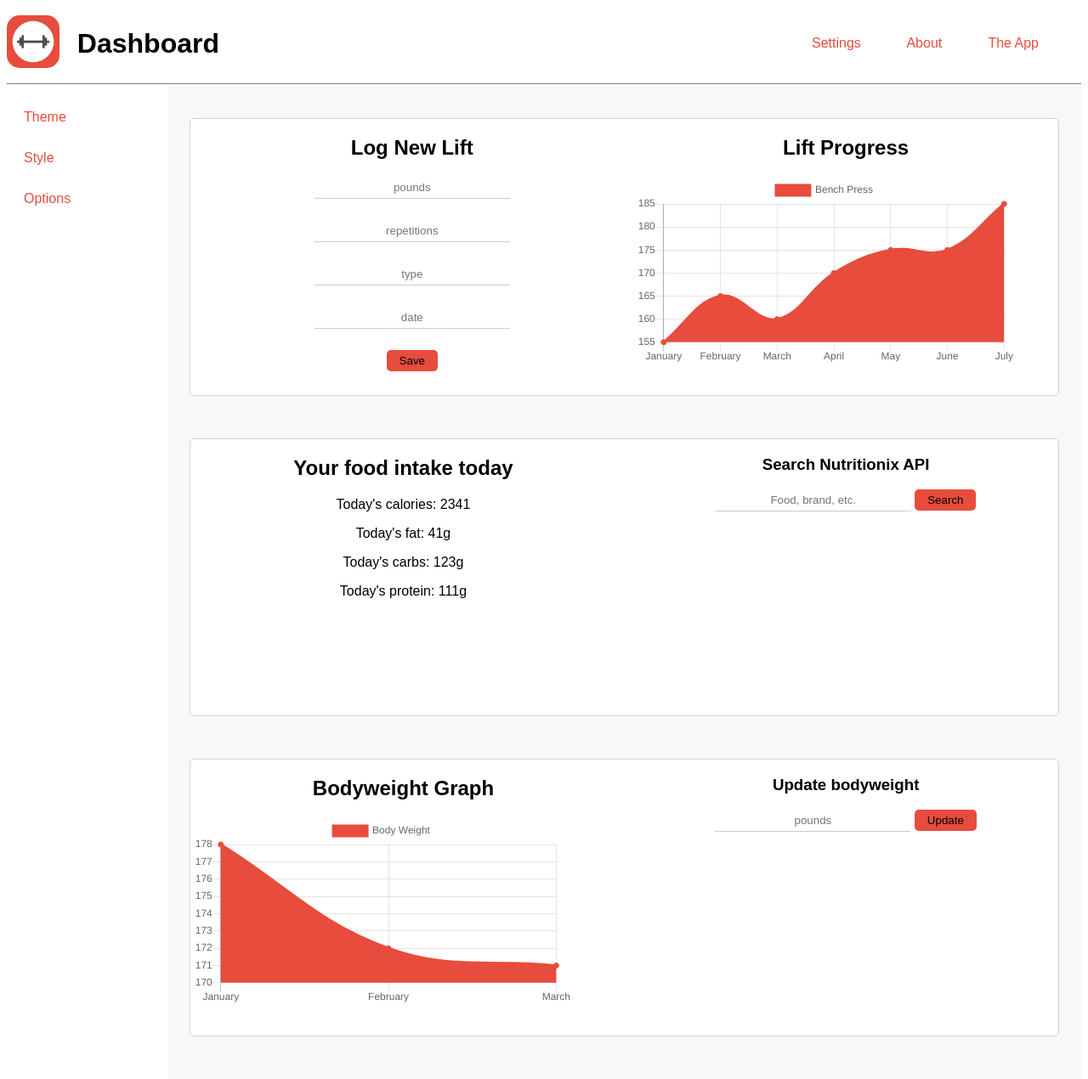
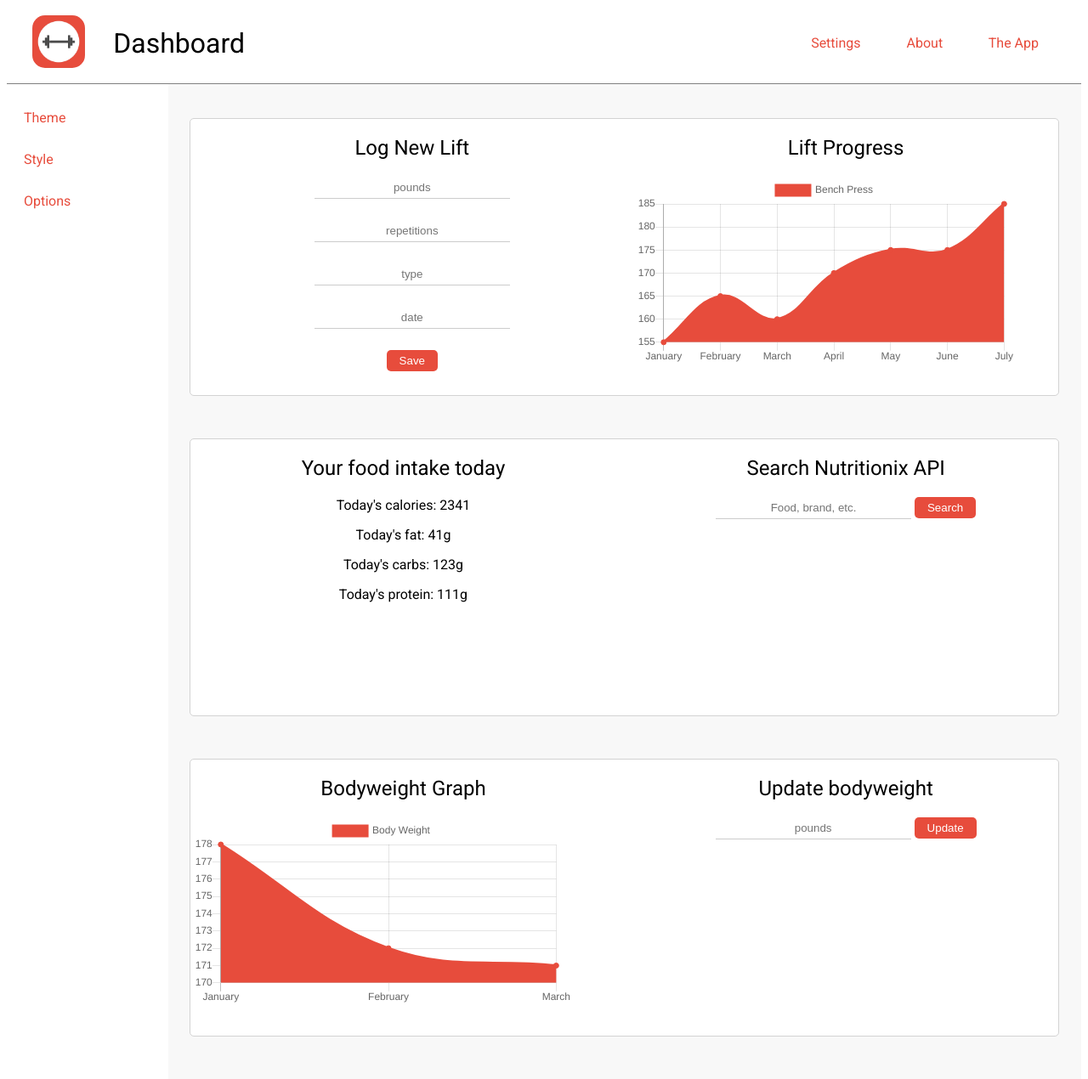
Before and after one commit to austinbailey1114/LiftAppSite, a PHP site: page / in a window 1280 px wide. Shown: the whole page at 85% size. Run offline with PHP 8.4, Linux system fonts and the light colour scheme; some libraries are stand-ins or nearby versions.

Commit message:
changed fonts

```diff
--- a/css/style.css
+++ b/css/style.css
@@ -1,3 +1,14 @@
+body {
+	font-family: 'Roboto' !important;
+}
+
+h2 {
+	font-weight: 400;
+}
+
+h1 {
+	font-weight: 400;
+}
 #dashboardDiv , #menuDiv{
 	display: inline-block;
 }
@@ -11,7 +22,7 @@
 }
 
 #menuDiv a {
-	font-family: Arial;
+	font-family: 'Roboto', sans-serif;
 	color: #E74C3C;
 	text-decoration: none;
 	display: block;
@@ -34,7 +45,7 @@
 
 
 #headerContainer {
-	width: 250px;
+	width: 280px;
 	margin: auto;
 	height: 80px;
 }
@@ -51,6 +62,7 @@
 	border-radius: 15px;
 	margin-top:10px;
   	position: relative;
+  	margin-left: 30px;
 }
 
 #mainTitle {
@@ -66,7 +78,6 @@
 }
 #headerContainer, #linksContainer {
 	display: inline-block;
-	font-family: Arial;
 }
 
 #headerContainer {
@@ -126,6 +137,7 @@ input {
 }
 
 button {
+	color: white;
 	padding:5px 15px;
     background: #E74C3C;
     border:0 none;
@@ -160,7 +172,6 @@ button {
 	display: inline-block;
 	text-align: center;
 	width: 500px;
-	font-family: Arial;
 }
 
 #showData {
@@ -186,7 +197,6 @@ button {
 	display: inline-block;
 	text-align: center;
 	width: 500px;
-	font-family: Arial;
 }
 
 #bodyweightGraph {
--- a/index.html
+++ b/index.html
@@ -2,12 +2,13 @@
 <html>
 	<head>
 		<link rel="stylesheet" type="text/css" href="./css/style.css">
+		<link href="https://fonts.googleapis.com/css?family=Roboto:300,400,500" rel="stylesheet">
 		<script src="https://cdnjs.cloudflare.com/ajax/libs/Chart.js/2.4.0/Chart.min.js"></script>
 	</head>
 	<body>
 		<div id="topContainer">
 			<div id="headerContainer">
-				<h1 style="font-family:Arial" align="center" id = "mainTitle">Dashboard</h1>
+				<h1 align="center" id = "mainTitle">Dashboard</h1>
 				<img src="./images/hugeIcon.png" height="62" width="62" id="icon">
 
 			</div>
@@ -20,13 +21,13 @@
 		<div id="dashboardDiv">
 			<div id="container">
 				<div class="lift">
-					<h2 style="font-family:Arial" align="center">Lift Progress</h2>
+					<h2 align="center">Lift Progress</h2>
 					<div id ="graphDiv">
 						<canvas id="myChart"></canvas>
 					</div>
 				</div>
 				<div id="newLiftContainer">
-					<h2 style="font-family: Arial" align="center">Log New Lift</h2>
+					<h2 align="center">Log New Lift</h2>
 					<input type="text" name="weight" id="weightInput" placeholder="pounds">
 					<input type="text" name="reps" id="repsInput" placeholder="repetitions">
 					<input type="text" name="type" id="typeInput" placeholder="type">
@@ -43,7 +44,7 @@
 					<p>Today's protein: 111g</p>
 				</div>
 				<div id="newFood">
-					<h3>Search Nutritionix API</h3>
+					<h2>Search Nutritionix API</h2>
 					<input type="text" name="searchField" id="searchInput" placeholder="Food, brand, etc.">
 					<button id="search">Search</button>
 				</div>
@@ -56,7 +57,7 @@
 					</div>
 				</div>
 				<div id="newWeight">
-					<h3>Update bodyweight</h3>
+					<h2>Update bodyweight</h2>
 					<input type="text" name="updateWeight" id="newBodyWeight" placeholder="pounds">
 					<button id="add">Update</button>
 				</div>
```
